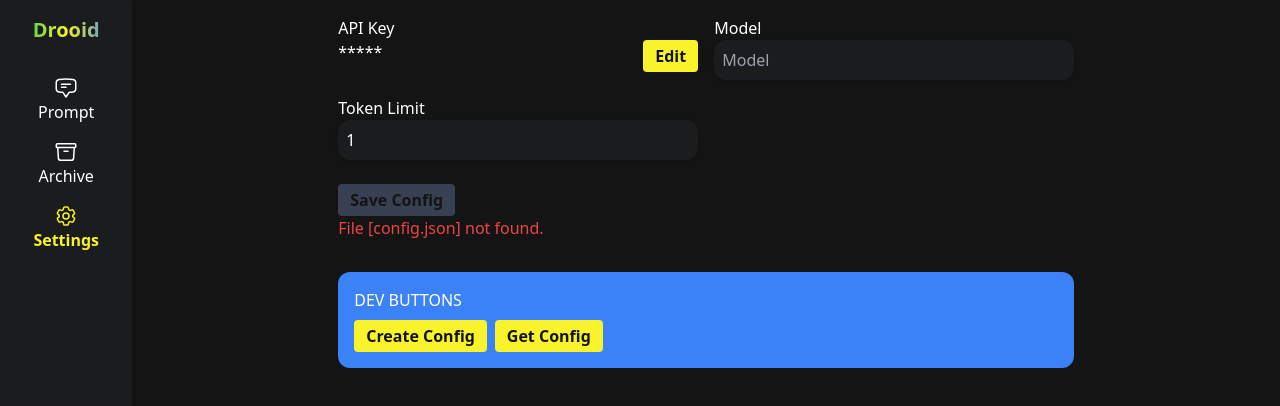
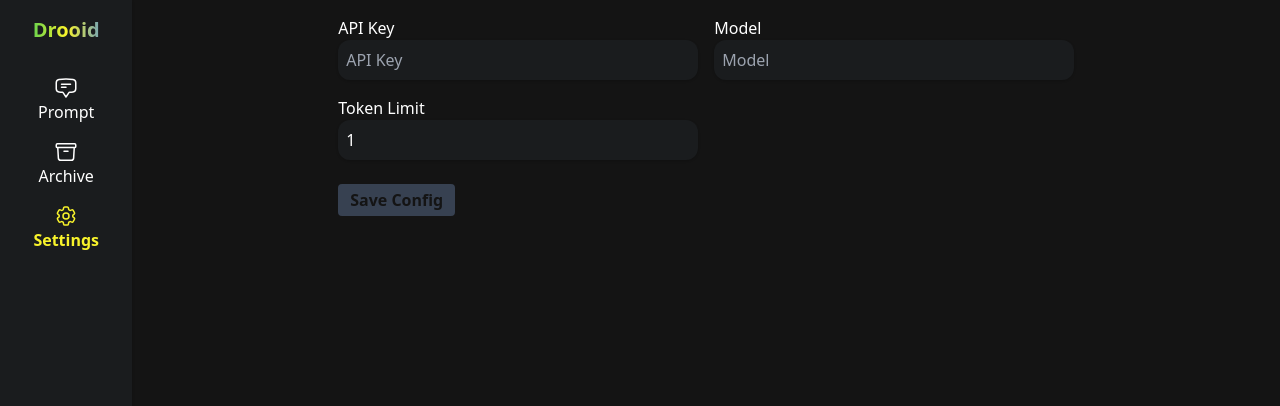
Before and after one commit to iamthismarvin/drooid, a React (Vite) app: page /settings in a window 1280 px wide. Before the commit this address had no page. Shown: the top 406 px of the page. Built offline with nearby package versions, Linux system fonts and the light colour scheme.

Commit message:
Add settings context.

```diff
--- a/src/App.tsx
+++ b/src/App.tsx
@@ -4,6 +4,7 @@ import Archive from './pages/Archive'
 import Prompt from './pages/Prompt'
 import Settings from './pages/Settings'
 import Layout from './layout'
+import { SettingsProvider } from './store/Settings'
 
 const router = [
   {
@@ -29,7 +30,7 @@ const router = [
 const App: FC = () => {
   const routes = useRoutes(router)
 
-  return <>{routes}</>
+  return <SettingsProvider>{routes}</SettingsProvider>
 }
 
 export default App
--- a/src/pages/Settings.tsx
+++ b/src/pages/Settings.tsx
@@ -1,44 +1,27 @@
-import { useState, type FC, useEffect } from 'react'
+import { useState, type FC, useContext, useEffect } from 'react'
 import {
-  initConfig,
-  getConfig as getConfigService,
   updateConfig,
   type ConfigData,
   initConfigData,
 } from '../services/settings'
 import Input from '../components/Input'
 import truncate from '../utils/truncate'
+import { SettingsContext } from '../store/Settings'
 
 const Settings: FC = () => {
-  const [configData, setConfigData] = useState<ConfigData>(initConfigData)
+  const { configData, setConfigData } = useContext(SettingsContext)
   const [tempConfigData, setTempConfigData] =
     useState<ConfigData>(initConfigData)
 
-  // // Load current config values into inputs.
+  // Load current config values into inputs.
   useEffect(() => {
-    async function init(): Promise<void> {
-      await getConfig()
-    }
-    void init()
+    setTempConfigData(configData)
   }, [])
 
-  const [showGetConfigError, setShowGetConfigError] = useState(false)
   const [showSaveConfigMessage, setShowSaveConfigMessage] = useState(false)
-  const [showApiKeyInput, setShowApiKeyInput] = useState(false)
-
-  async function getConfig(): Promise<void> {
-    if (showGetConfigError) setShowGetConfigError(false)
-    try {
-      const configData = await getConfigService()
-      setConfigData(configData)
-      setTempConfigData(configData)
-    } catch (error) {
-      console.error(error)
-      setShowGetConfigError(true)
-    } finally {
-      setShowApiKeyInput(false)
-    }
-  }
+  const [showApiKeyInput, setShowApiKeyInput] = useState(
+    configData.apiKey.length < 1
+  )
 
   async function saveConfig(): Promise<void> {
     try {
@@ -47,6 +30,8 @@ const Settings: FC = () => {
       setConfigData(tempConfigData)
     } catch (error) {
       console.error(error)
+    } finally {
+      setShowApiKeyInput(false)
     }
   }
 
@@ -56,8 +41,8 @@ const Settings: FC = () => {
         {!showApiKeyInput ? (
           <div>
             <p>API Key</p>
-            <div className="flex justify-between">
-              <p>{truncate(configData.apiKey)}</p>
+            <div className="flex h-10 items-center justify-between">
+              <p className="px-2">{truncate(configData.apiKey)}</p>
               <button
                 onClick={() => {
                   setShowApiKeyInput(true)
@@ -108,21 +93,9 @@ const Settings: FC = () => {
           Save Config
         </button>
       </div>
-      {showGetConfigError && (
-        <p className="text-red-500">File [config.json] not found.</p>
-      )}
       {showSaveConfigMessage && (
         <p className="text-green-500">Configuration saved!</p>
       )}
-
-      {/* DEV ONLY */}
-      <div className="bg-blue-500 p-4 rounded-xl mt-8">
-        <p className="mb-2">DEV BUTTONS</p>
-        <button onClick={initConfig}>Create Config</button>
-        <button className="ml-2" onClick={getConfig}>
-          Get Config
-        </button>
-      </div>
     </div>
   )
 }
--- /dev/null
+++ b/src/store/Settings.tsx
@@ -0,0 +1,57 @@
+import {
+  type FC,
+  type ReactNode,
+  useEffect,
+  useState,
+  createContext,
+} from 'react'
+import {
+  type ConfigData,
+  initConfigData,
+  getConfig,
+  initConfig,
+} from '../services/settings'
+
+const SettingsContext = createContext<{
+  configData: ConfigData
+  setConfigData: React.Dispatch<React.SetStateAction<ConfigData>>
+}>({ configData: initConfigData, setConfigData: () => {} })
+
+const SettingsProvider: FC<{ children: ReactNode }> = ({ children }) => {
+  const [configData, setConfigData] = useState<ConfigData>(initConfigData)
+
+  useEffect(() => {
+    async function init(): Promise<void> {
+      await initConfig()
+      await loadConfig()
+    }
+    void init()
+  }, [])
+
+  async function loadConfig(): Promise<void> {
+    // if (showGetConfigError) setShowGetConfigError(false)
+    try {
+      const config = await getConfig()
+      setConfigData(config)
+    } catch (error) {
+      console.error(error)
+      // setShowGetConfigError(true)
+    }
+    // finally {
+    //   setShowApiKeyInput(false)
+    // }
+  }
+
+  const settingsContextValue = {
+    configData,
+    setConfigData,
+  }
+
+  return (
+    <SettingsContext.Provider value={settingsContextValue}>
+      {children}
+    </SettingsContext.Provider>
+  )
+}
+
+export { SettingsContext, SettingsProvider }
--- a/src/utils/truncate.ts
+++ b/src/utils/truncate.ts
@@ -1,4 +1,6 @@
 export default function truncate(text: string): string {
   const n = text.length
-  return `${text.substring(0, 2)}*****${text.substring(n - 2, n)}`
+  return text.length > 0
+    ? `${text.substring(0, 2)}*****${text.substring(n - 2, n)}`
+    : ''
 }
```
